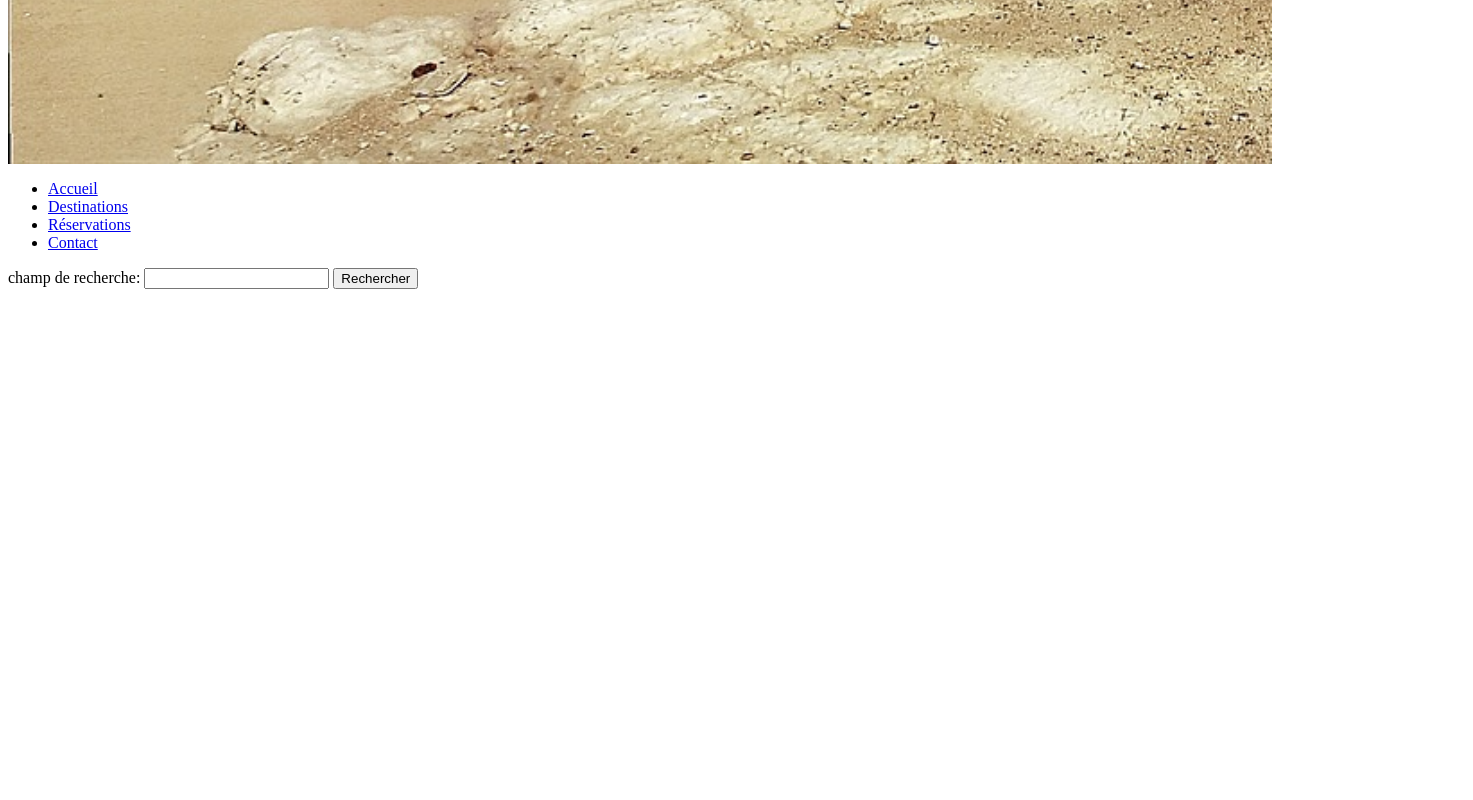
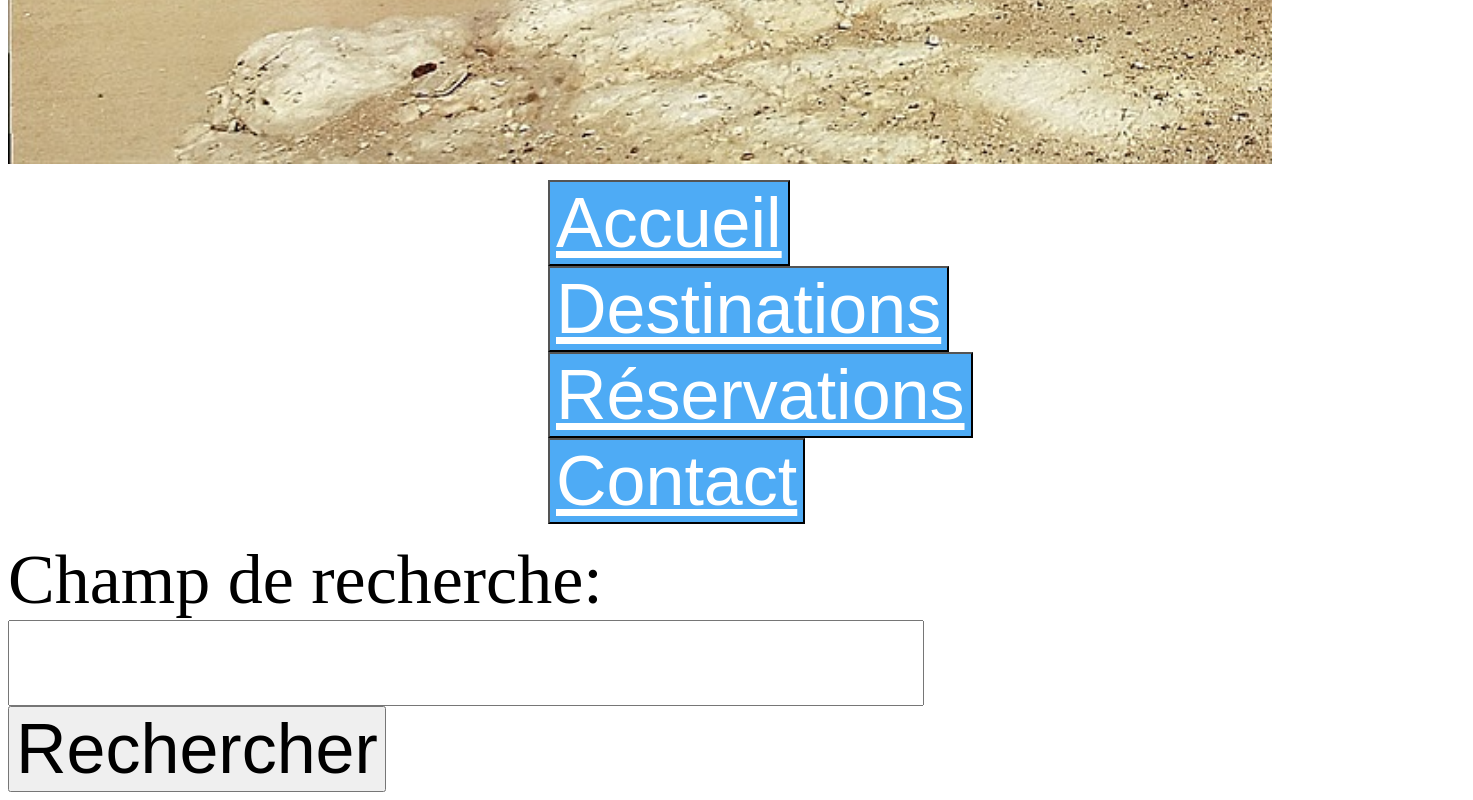
Before and after one commit to guylainecastellano/p3ex2-htmlcss, a plain HTML site: page index.html in a window 1280 px wide. Shown: the part 1144-1944 px from the top of the page, 1473 px wide, since content can reach past the window. Before the commit the page ends 1441 px from the top, so only its background shows below. Drawn offline with nearby package versions, Linux system fonts and the light colour scheme.

Commit message:
ex2partie3 html css fait

```diff
--- a/assets/css/style.css
+++ b/assets/css/style.css
@@ -5,8 +5,25 @@ header{
   display: flex;
   justify-content: center;
   align-items: center
-}
+  }
 h1{
-  font: arial,sans-serif;
+  font-family: 'Playfair display', serif;
   font-size: 20em;
 }
+#barredenavigation li {
+  display:inline; /*aligner les onglets */
+  list-style: none; /*retrait des puces */
+  text-align: center;
+  margin: 0 500px; /*espacement des onglets */
+}
+#barredenavigation a{
+  font-size: 70px;
+  font-weight: normal;
+  color: #ffffff
+}
+#barredenavigation button{
+  background-color: #4eabf5 /*fond bleu */
+}
+button, label, input{
+  font-size: 70px
+  }
--- a/index.html
+++ b/index.html
@@ -2,21 +2,23 @@
 <html lang="fr">
 <head>
   <meta charset="utf-8"/>
+  <!--meta viewport pour le responsive (pour la comptabilité des écrans) -->
+  <meta name="viewport" content="width=device-width, initial-scale=1.0"/>
+  <link href="https://fonts.googleapis.com/css?family=Playfair+Display&display=swap" rel="stylesheet">
   <title>Voyage & Co</title>
   <link rel="stylesheet" href="assets/css/style.css"/>
-  <title></title>
 </head>
 <body>
   <header>
     <h1>Voyage & Co</h1>
   </header>
   <nav><ul id="barredenavigation">
-    <li><a href="onglet1">Accueil</a></li>
-    <li><a href="onglet2">Destinations</a></li>
-    <li><a href="onglet3">Réservations</a></li>
-    <li><a href="onglet4">Contact</a></li>
+    <li><button><a href="#">Accueil</a></button></li>
+    <li><button><a href="#">Destinations</a></button></li>
+    <li><button><a href="#">Réservations</a></button></li>
+    <li><button><a href="#">Contact</a></button></li>
   </ul></nav>
-  <label for="site-search">champ de recherche:</label>
+  <label for="site-search">Champ de recherche:</label>
   <input type="search" id="site-search" name="q"
   aria-label="Search through site content">
   <button>Rechercher</button>
```
